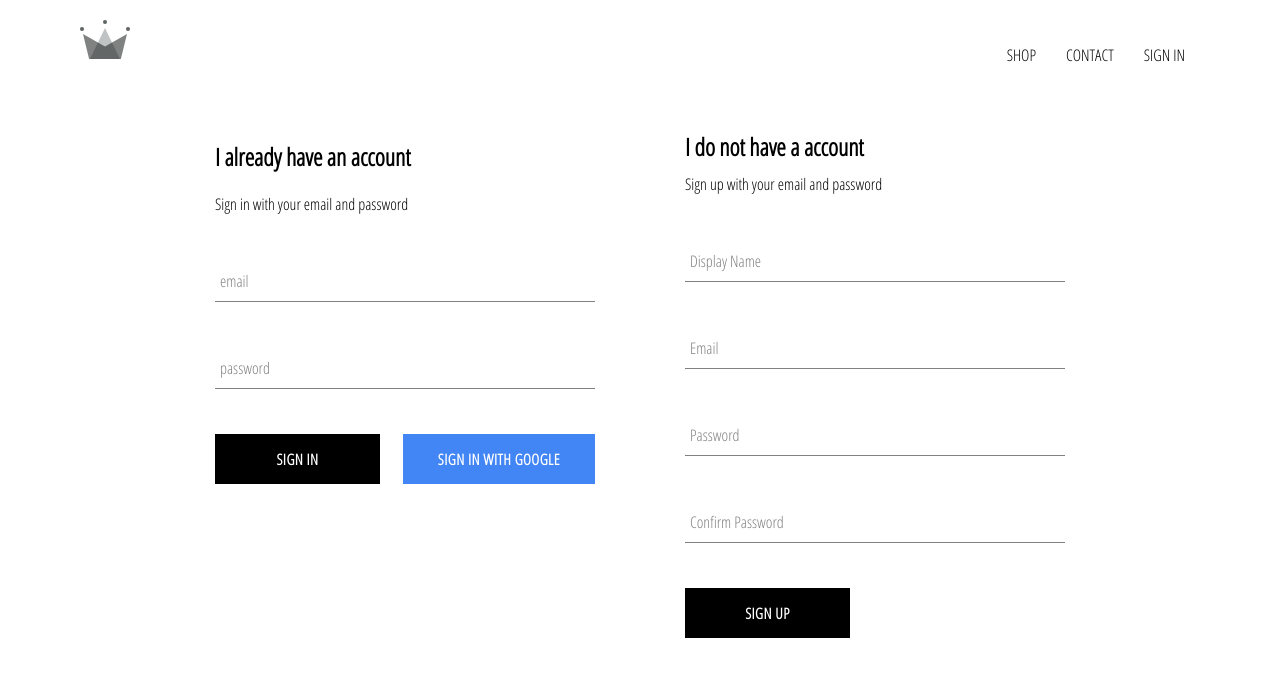
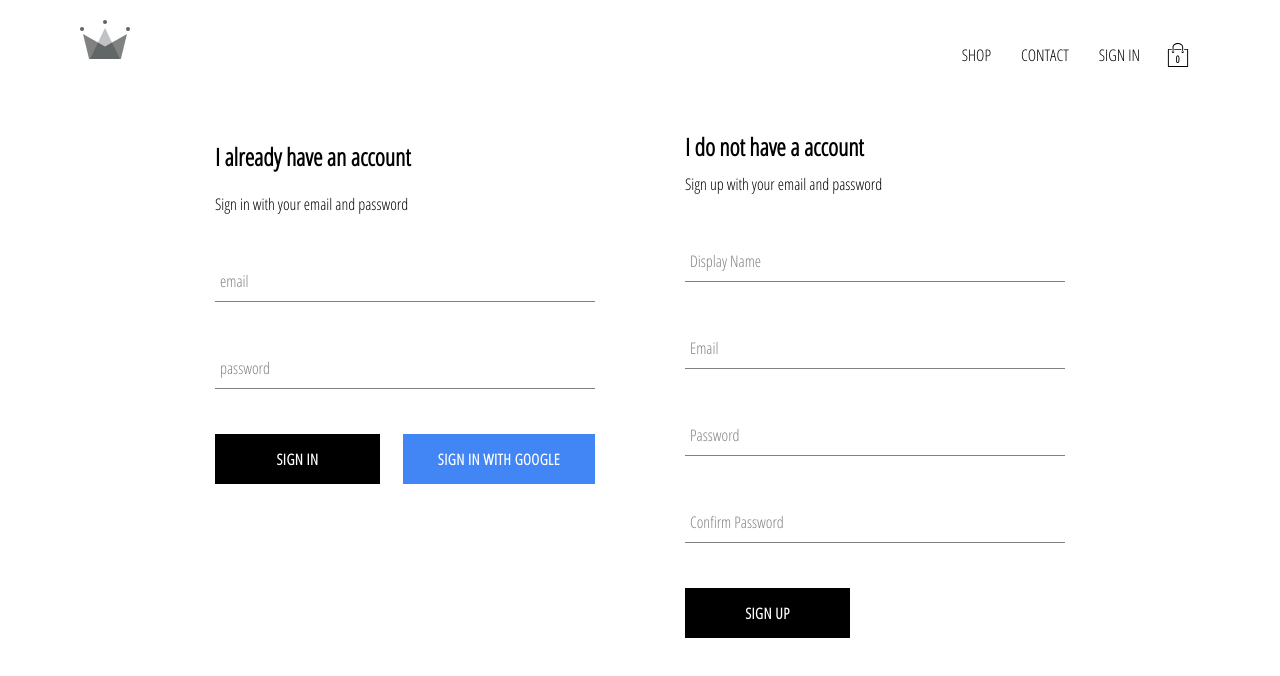
Before and after one commit to regmiaayush7/crwn-clothing, a React (Create React App) app: page /signin in a window 1280 px wide. Shown: the top 676 px of the page. Built offline with nearby package versions, Linux system fonts and the light colour scheme; no server answers.

Commit message:
added cartIcon and cartDropdown components to the application also implemented cart reducer

```diff
--- a/src/App.js
+++ b/src/App.js
@@ -44,6 +44,7 @@
         <Switch>
           <Route exact path='/' component={HomePage} />
           <Route path='/shop' component={ShopPage} />
+           //signed in user cannot access the signin route
           <Route exact path='/signin' render={() => this.props.currentUser? (<Redirect to ='/'/>): (<SignInAndSignUpPage/>)}/>
         </Switch>
       </div>
--- /dev/null
+++ b/src/components/cart-dropdown/cart-dropdown.component.jsx
@@ -0,0 +1,14 @@
+import React from 'react';
+
+import CustomButton from '../custom-button/custom-button.component'
+
+import './cart-dropdown.styles.scss';
+
+const CartDropdown = () => (
+    <div className='cart-dropdown'>
+        <div className='cart-items'/>
+        <CustomButton>GO TO CHECKOUT</CustomButton>
+    </div>
+);
+
+export default CartDropdown;
--- /dev/null
+++ b/src/components/cart-dropdown/cart-dropdown.styles.scss
@@ -0,0 +1,24 @@
+.cart-dropdown {
+    position: absolute;
+    width: 240px;
+    height: 340px;
+    display: flex;
+    flex-direction: column;
+    padding: 20px;
+    border: 1px solid black;
+    background-color: white;
+    top: 90px;
+    right: 40px;
+    z-index: 5;
+
+    .cart-items {
+      height: 240px;
+      display: flex;
+      flex-direction: column;
+      overflow: scroll;
+    }
+
+    button {
+      margin-top: auto;
+    }
+  }
--- /dev/null
+++ b/src/components/cart-icon/cart-icon.component.jsx
@@ -0,0 +1,22 @@
+import React from 'react';
+import { connect } from 'react-redux';
+import { toggleCartHidden } from '../../redux/cart/cart.actions'
+import {ReactComponent as ShoppingIcon} from '../../assets/shopping-bag.svg';
+
+import './cart-icon.styles.scss';
+
+const CartIcon = ({ toggleCartHidden }) => (
+    <div className='cart-icon' onClick={toggleCartHidden}>
+        <ShoppingIcon className='shopping-icon'/>
+        <span className ='item-count'>0</span>
+    </div>
+);
+
+const mapDispatchToProps = dispatch => ({
+    toggleCartHidden: () => dispatch(toggleCartHidden())
+});
+
+export default connect(
+    null,
+    mapDispatchToProps
+)(CartIcon);
--- /dev/null
+++ b/src/components/cart-icon/cart-icon.styles.scss
@@ -0,0 +1,21 @@
+.cart-icon {
+    width: 45px;
+    height: 45px;
+    position: relative;
+    display: flex;
+    align-items: center;
+    justify-content: center;
+    cursor: pointer;
+
+    .shopping-icon {
+      width: 24px;
+      height: 24px;
+    }
+
+    .item-count {
+      position: absolute;
+      font-size: 10px;
+      font-weight: bold;
+      bottom: 12px;
+    }
+  }
--- a/src/components/header/header.component.jsx
+++ b/src/components/header/header.component.jsx
@@ -7,8 +7,10 @@
 import { ReactComponent as Logo} from '../../assets/crown.svg';
 
 import './header.styles.scss'
+import CartIcon from '../cart-icon/cart-icon.component';
+import CartDropdown from '../cart-dropdown/cart-dropdown.component'
 
-const Header = ( { currentUser }) => (
+const Header = ( { currentUser, hidden}) => (
     <div className='header'>
         <Link to='/'>
             <Logo className='logo'/>
@@ -28,13 +30,19 @@
                     <Link className= 'option' to='/signin' >SIGN IN</Link>
                 }
             </Link>
+            <CartIcon/>
         </div>
+        {
+            hidden ? null :
+            <CartDropdown/>
+        }
     </div>
 );
 
 //mapStateToProps is used to bring state from root reducer to Components
-const mapStateToProps = state => ({
-    currentUser: state.user.currentUser
+const mapStateToProps = ({user: { currentUser }, cart: { hidden }}) => ({
+    currentUser,
+    hidden
 });
 
 export default connect(mapStateToProps) (Header);
--- /dev/null
+++ b/src/redux/cart/cart.actions.js
@@ -0,0 +1,5 @@
+import CartActionsTypes from './cart.types';
+
+export const toggleCartHidden = () => ({
+    type: CartActionsTypes.TOGGLE_CART_HIDDEN
+});
--- /dev/null
+++ b/src/redux/cart/cart.reducer.js
@@ -0,0 +1,19 @@
+import CartActionsTypes from './cart.types';
+
+const INITIAL_STATE = {
+    hidden: true
+};
+
+const cartReducer = (state=INITIAL_STATE, action) => {
+    switch(action.type){
+        case CartActionsTypes.TOGGLE_CART_HIDDEN:
+        return {
+            ...state,
+            hidden: !state.hidden
+        }
+        default :
+            return state;
+    }
+}
+
+export default cartReducer;
--- /dev/null
+++ b/src/redux/cart/cart.types.js
@@ -0,0 +1,5 @@
+ const CartActionsTypes = {
+    TOGGLE_CART_HIDDEN: 'TOGGLE_CART_HIDDEN'
+};
+
+export default CartActionsTypes;
--- a/src/redux/root-reducer.js
+++ b/src/redux/root-reducer.js
@@ -1,7 +1,9 @@
 import { combineReducers } from 'redux';
 
 import userReducer from './user/user.reducer';
+import cartReducer from './cart/cart.reducer';
 
 export default combineReducers({
-    user: userReducer
+    user: userReducer,
+    cart: cartReducer
 });
--- a/src/redux/user/user.actions.js
+++ b/src/redux/user/user.actions.js
@@ -1,6 +1,6 @@
 import { UserActionTypes } from "./user.types";
 
 export const setCurrentUser = user => ({
-    type: 'SET_CURRENT_USER',
+    type: UserActionTypes.SET_CURRENT_USER,
     payload: user
 });
--- a/src/redux/user/user.reducer.js
+++ b/src/redux/user/user.reducer.js
@@ -6,7 +6,7 @@
 
 const userReducer = (state = INITIAL_STATE, action) => {
         switch(action.type) {
-            case 'UserActionTypes.SET_CURRENT_USER':
+            case UserActionTypes.SET_CURRENT_USER:
                 return{
                     ...state,
                     currentUser: action.payload
```
Also changed, not shown: src/assets/shopping-bag.svg (added).
